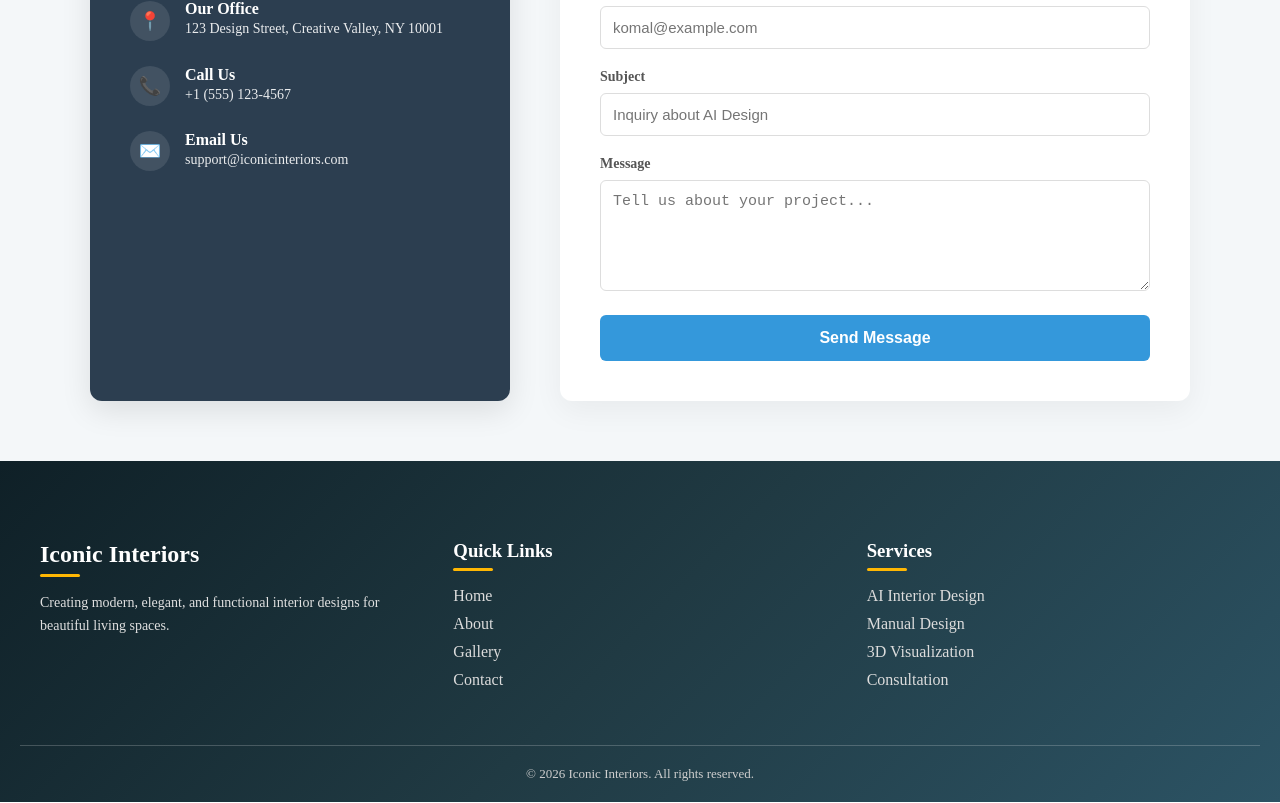
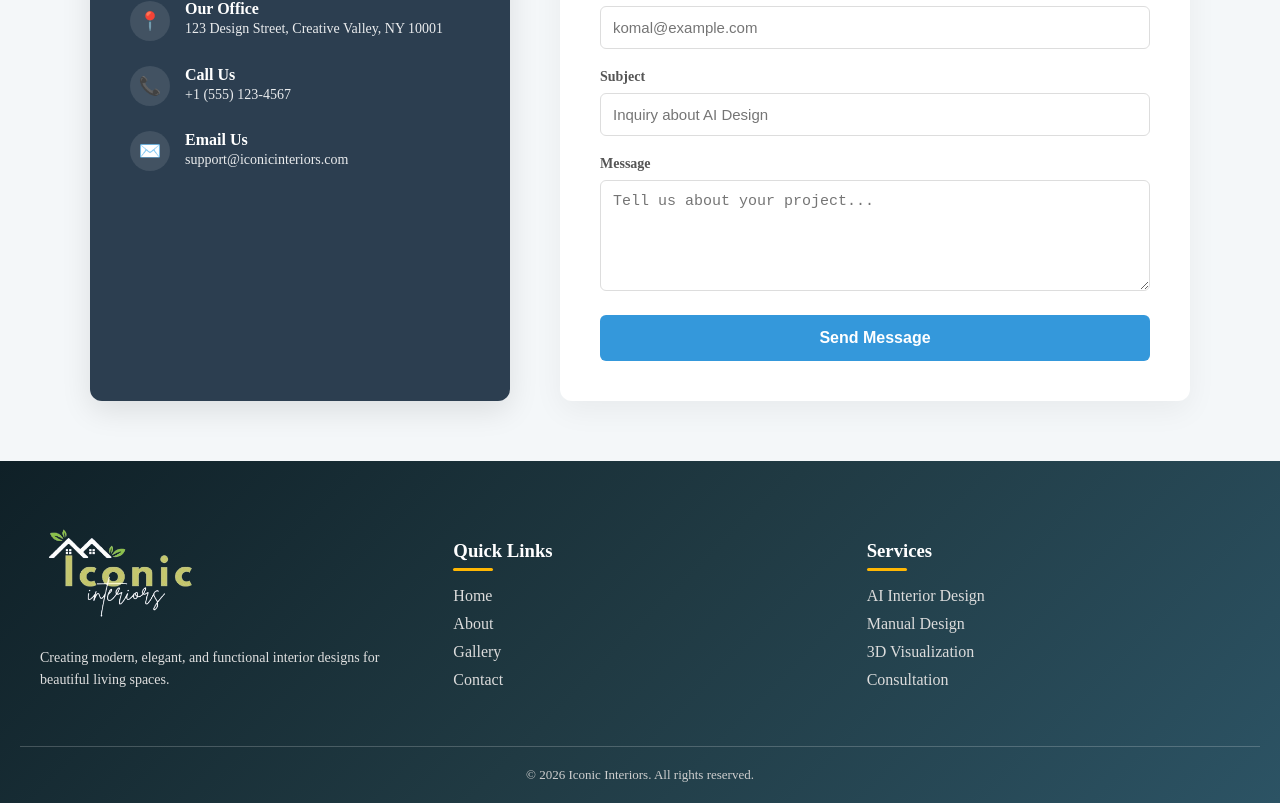
Before and after one commit to ridhdhiraval/interior, a React app: page /contact in a window 1280 px wide. Shown: the part 390-1193 px from the top of the page. Built offline with nearby package versions, Linux system fonts and the light colour scheme; the HTML template or start-up script is replaced by a standard one.

Commit message:
add logo

```diff
--- a/src/components/Footer.jsx
+++ b/src/components/Footer.jsx
@@ -4,8 +4,9 @@ export default function Footer() {
       <footer className="footer">
         <div className="footer-container">
 
-          <div className="footer-section">
-            <h2>Iconic Interiors</h2>
+          {/* Logo Section */}
+          <div className="footer-section brand">
+            <img src="/logo.png" alt="Iconic Interiors Logo" className="footer-logo" />
             <p>
               Creating modern, elegant, and functional interior designs for
               beautiful living spaces.
@@ -54,12 +55,21 @@ export default function Footer() {
           gap: 40px;
         }
 
-        .footer-section h2,
+        .brand {
+          display: flex;
+          flex-direction: column;
+          gap: 15px;
+        }
+
+        .footer-logo {
+          width: 160px;
+          object-fit: contain;
+        }
+
         .footer-section h3 {
           margin-bottom: 15px;
         }
 
-        .footer-section h2::after,
         .footer-section h3::after {
           content: "";
           width: 40px;
```
Also changed, not shown: public/logo.png (added), src/components/PlannerCanvas.jsx (line endings or trailing spaces).
